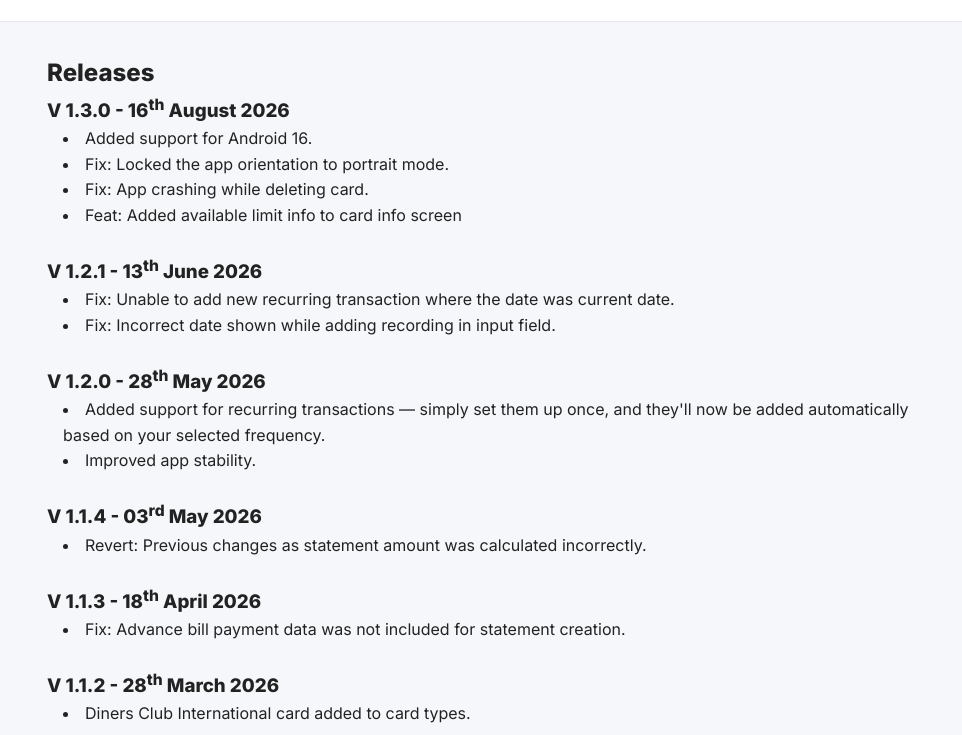
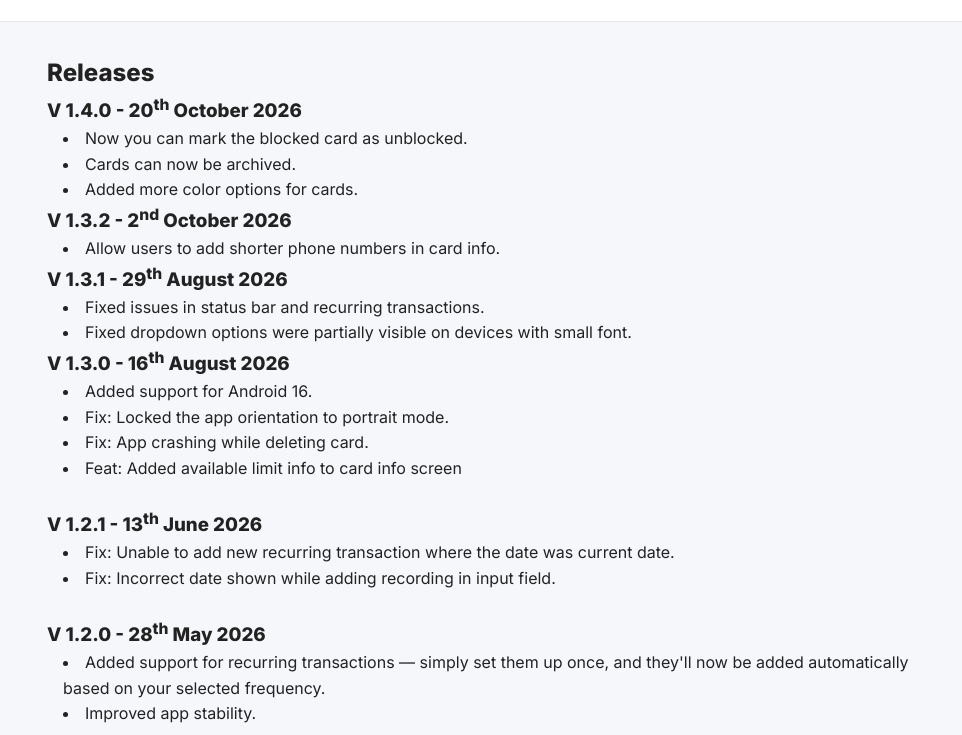
Before and after one commit to mayank-leoism/crem-website, a plain HTML site: page releases.html in a window 1280 px wide. Shown: the part 65-800 px from the top of the page, without its empty margins (159-1121 px from the left). Drawn offline with Linux system fonts and the light colour scheme.

Commit message:
Updated changelog

```diff
--- a/releases.html
+++ b/releases.html
@@ -28,6 +28,21 @@
   <main>
     <section>
       <h1>Releases</h1>
+      <h3>V 1.4.0 - 20<sup>th</sup> October 2026</h3>
+      <ul class="indented-list">
+        <li>Now you can mark the blocked card as unblocked.</li>
+        <li>Cards can now be archived.</li>
+        <li>Added more color options for cards.</li>
+      </ul>
+      <h3>V 1.3.2 - 2<sup>nd</sup> October 2026</h3>
+      <ul class="indented-list">
+        <li>Allow users to add shorter phone numbers in card info.</li>
+      </ul>
+      <h3>V 1.3.1 - 29<sup>th</sup> August 2026</h3>
+      <ul class="indented-list">
+        <li>Fixed issues in status bar and recurring transactions. </li>
+        <li>Fixed dropdown options were partially visible on devices with small font.</li>
+      </ul>
       <h3>V 1.3.0 - 16<sup>th</sup> August 2026</h3>
       <ul class="indented-list">
         <li>Added support for Android 16.</li>
```
